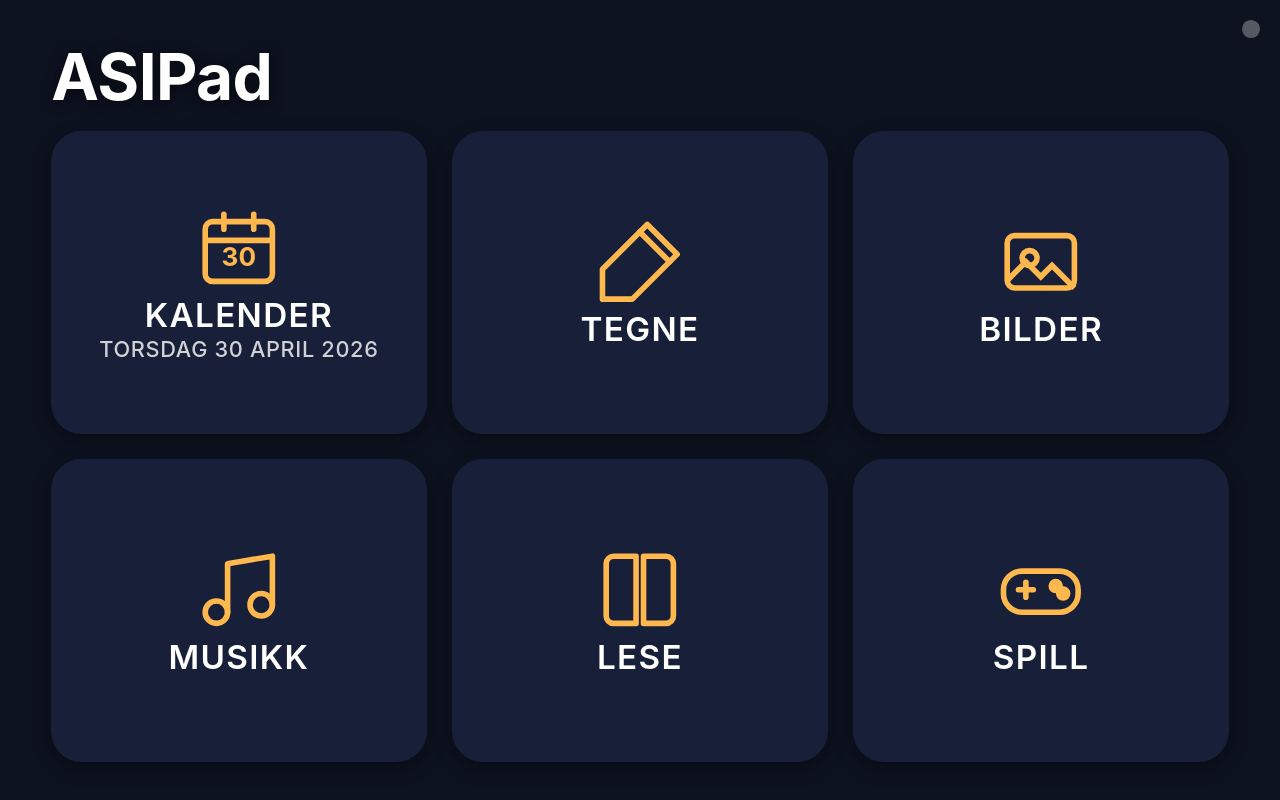
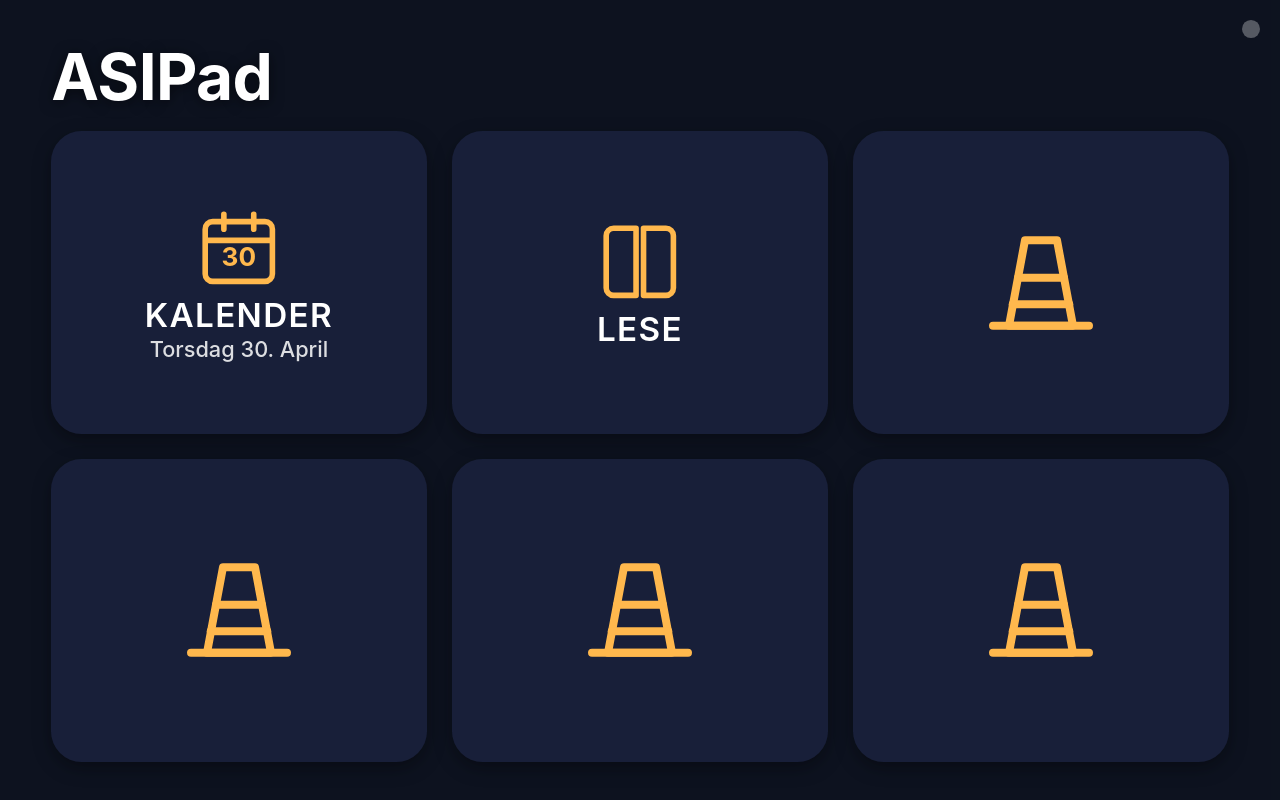
Before and after one commit to retro-city/asipad, a plain HTML site: page frontend/index.html in a window 1280 px wide. Drawn offline with Linux system fonts and the light colour scheme; no server answers.

Commit message:
UI: Title-case calendar, swap LESE/TEGNE, mark WIP tiles with cones
- Calendar tile + big sub-page now read "Torsdag 30. April" (Title Case via
  CSS, period kept, year dropped). Tile titles stay UPPERCASE.
- LESE moved into position 2 (where TEGNE was); TEGNE moved to position 5.
- BILDER, MUSIKK, TEGNE, SPILL are now icon-only "under construction"
  tiles — traffic-cone SVG, no text. Routes still work, so SPILL still
  reaches the iframe gate.

Co-Authored-By: Claude Opus 4.7 (1M context) <noreply@anthropic.com>

```diff
--- a/frontend/app.js
+++ b/frontend/app.js
@@ -14,10 +14,10 @@ const pageTitle = $("#page-title");
 const pageBody = $("#page-body");
 
 function fmtDate(d) {
-  // e.g. "torsdag 30. april 2026" → "torsdag 30 april 2026" (CSS uppercases it).
+  // "torsdag 30. april" — CSS title-cases it to "Torsdag 30. April".
   return d.toLocaleDateString("nb-NO", {
-    weekday: "long", day: "numeric", month: "long", year: "numeric"
-  }).replace(/\./g, "");
+    weekday: "long", day: "numeric", month: "long"
+  });
 }
 
 function comingSoon() {
@@ -41,7 +41,7 @@ function calendarBody() {
   return `<div class="calendar-big">
     <div class="weekday">${weekday}</div>
     <div class="day">${now.getDate()}</div>
-    <div class="month">${month} ${now.getFullYear()}</div>
+    <div class="month">${month}</div>
   </div>`;
 }
 
--- a/frontend/index.html
+++ b/frontend/index.html
@@ -23,35 +23,6 @@
           <div class="tile-title">Kalender</div>
           <div class="tile-sub" id="cal-date">…</div>
         </button>
-        <button class="tile" data-route="tegne">
-          <div class="tile-icon" aria-hidden="true">
-            <svg viewBox="0 0 24 24" fill="none" stroke="currentColor" stroke-width="1.5" stroke-linecap="round" stroke-linejoin="round">
-              <path d="M14 2l8 8-12 12H2v-8z"/>
-              <path d="M12 4l8 8"/>
-            </svg>
-          </div>
-          <div class="tile-title">Tegne</div>
-        </button>
-        <button class="tile" data-route="bilder">
-          <div class="tile-icon" aria-hidden="true">
-            <svg viewBox="0 0 24 24" fill="none" stroke="currentColor" stroke-width="1.5">
-              <rect x="3" y="5" width="18" height="14" rx="2"/>
-              <circle cx="9" cy="11" r="2"/>
-              <path d="M3 17l5-5 4 4 3-3 6 6"/>
-            </svg>
-          </div>
-          <div class="tile-title">Bilder</div>
-        </button>
-        <button class="tile" data-route="musikk">
-          <div class="tile-icon" aria-hidden="true">
-            <svg viewBox="0 0 24 24" fill="none" stroke="currentColor" stroke-width="1.5" stroke-linecap="round" stroke-linejoin="round">
-              <path d="M9 18V5l12-2v13"/>
-              <circle cx="6" cy="18" r="3"/>
-              <circle cx="18" cy="16" r="3"/>
-            </svg>
-          </div>
-          <div class="tile-title">Musikk</div>
-        </button>
         <button class="tile" data-route="lese">
           <div class="tile-icon" aria-hidden="true">
             <svg viewBox="0 0 24 24" fill="none" stroke="currentColor" stroke-width="1.5" stroke-linecap="round" stroke-linejoin="round">
@@ -61,16 +32,45 @@
           </div>
           <div class="tile-title">Lese</div>
         </button>
-        <button class="tile" data-route="spill">
+        <button class="tile icon-only" data-route="bilder" aria-label="Kommer snart">
           <div class="tile-icon" aria-hidden="true">
             <svg viewBox="0 0 24 24" fill="none" stroke="currentColor" stroke-width="1.5" stroke-linecap="round" stroke-linejoin="round">
-              <path d="M6 12h4M8 10v4"/>
-              <circle cx="16" cy="11" r="1.2" fill="currentColor"/>
-              <circle cx="18" cy="13" r="1.2" fill="currentColor"/>
-              <rect x="2" y="7" width="20" height="11" rx="5"/>
+              <path d="M9 4h6l3 16H6z"/>
+              <line x1="7.7" y1="11" x2="16.3" y2="11"/>
+              <line x1="6.7" y1="16" x2="17.3" y2="16"/>
+              <line x1="3" y1="20" x2="21" y2="20"/>
             </svg>
           </div>
-          <div class="tile-title">Spill</div>
+        </button>
+        <button class="tile icon-only" data-route="musikk" aria-label="Kommer snart">
+          <div class="tile-icon" aria-hidden="true">
+            <svg viewBox="0 0 24 24" fill="none" stroke="currentColor" stroke-width="1.5" stroke-linecap="round" stroke-linejoin="round">
+              <path d="M9 4h6l3 16H6z"/>
+              <line x1="7.7" y1="11" x2="16.3" y2="11"/>
+              <line x1="6.7" y1="16" x2="17.3" y2="16"/>
+              <line x1="3" y1="20" x2="21" y2="20"/>
+            </svg>
+          </div>
+        </button>
+        <button class="tile icon-only" data-route="tegne" aria-label="Kommer snart">
+          <div class="tile-icon" aria-hidden="true">
+            <svg viewBox="0 0 24 24" fill="none" stroke="currentColor" stroke-width="1.5" stroke-linecap="round" stroke-linejoin="round">
+              <path d="M9 4h6l3 16H6z"/>
+              <line x1="7.7" y1="11" x2="16.3" y2="11"/>
+              <line x1="6.7" y1="16" x2="17.3" y2="16"/>
+              <line x1="3" y1="20" x2="21" y2="20"/>
+            </svg>
+          </div>
+        </button>
+        <button class="tile icon-only" data-route="spill" aria-label="Spill">
+          <div class="tile-icon" aria-hidden="true">
+            <svg viewBox="0 0 24 24" fill="none" stroke="currentColor" stroke-width="1.5" stroke-linecap="round" stroke-linejoin="round">
+              <path d="M9 4h6l3 16H6z"/>
+              <line x1="7.7" y1="11" x2="16.3" y2="11"/>
+              <line x1="6.7" y1="16" x2="17.3" y2="16"/>
+              <line x1="3" y1="20" x2="21" y2="20"/>
+            </svg>
+          </div>
         </button>
       </div>
     </section>
--- a/frontend/style.css
+++ b/frontend/style.css
@@ -112,6 +112,11 @@ header h1 {
   height: 100%;
 }
 
+.tile.icon-only .tile-icon {
+  width: 10vw;
+  height: 10vw;
+}
+
 .tile-title {
   font-size: 2.6vw;
   font-weight: 600;
@@ -122,10 +127,9 @@ header h1 {
 
 .tile-sub {
   font-size: 1.7vw;
-  opacity: 0.8;
+  opacity: 0.85;
   font-weight: 500;
-  text-transform: uppercase;
-  letter-spacing: 0.03em;
+  text-transform: capitalize;
   line-height: 1.1;
 }
 
@@ -192,8 +196,7 @@ header h1 {
 
 .calendar-big {
   line-height: 1.15;
-  text-transform: uppercase;
-  letter-spacing: 0.03em;
+  text-transform: capitalize;
 }
 
 .calendar-big .weekday { font-size: 4.5vw; font-weight: 600; opacity: 0.85; }
```
